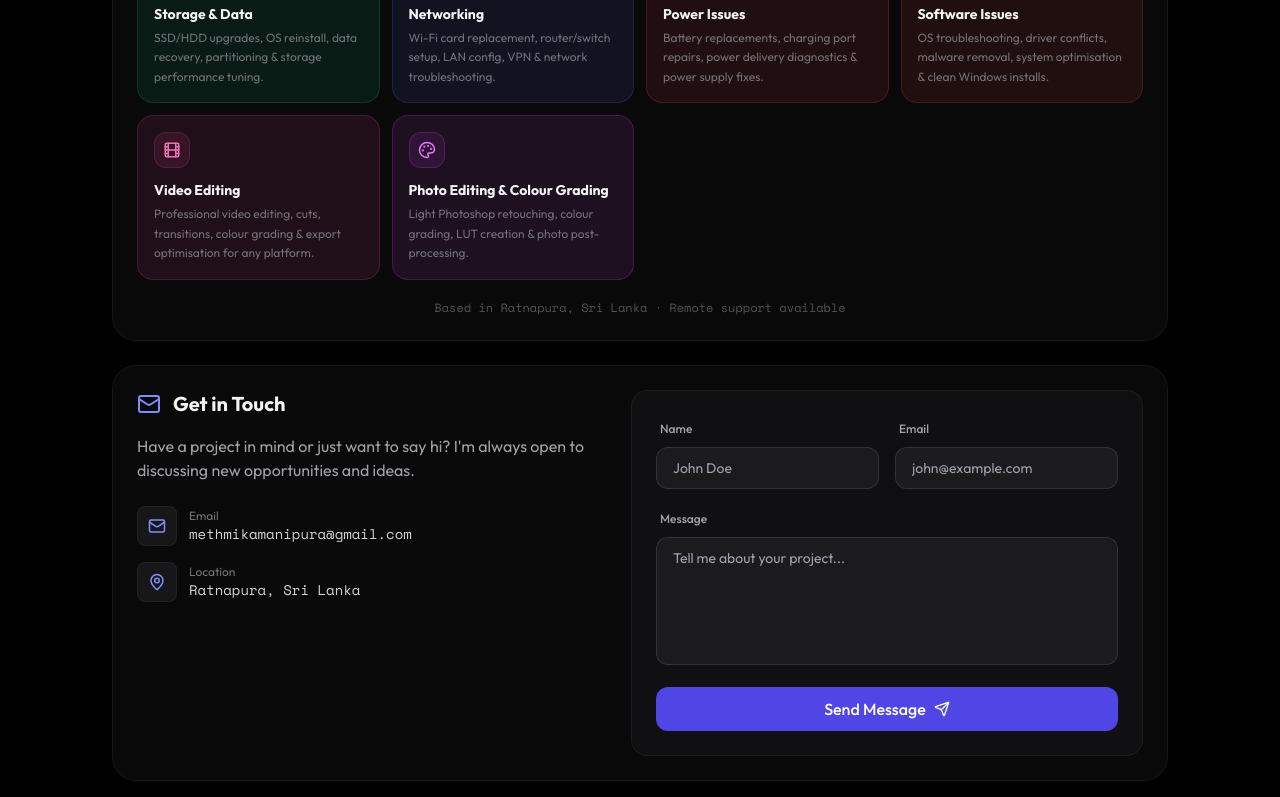
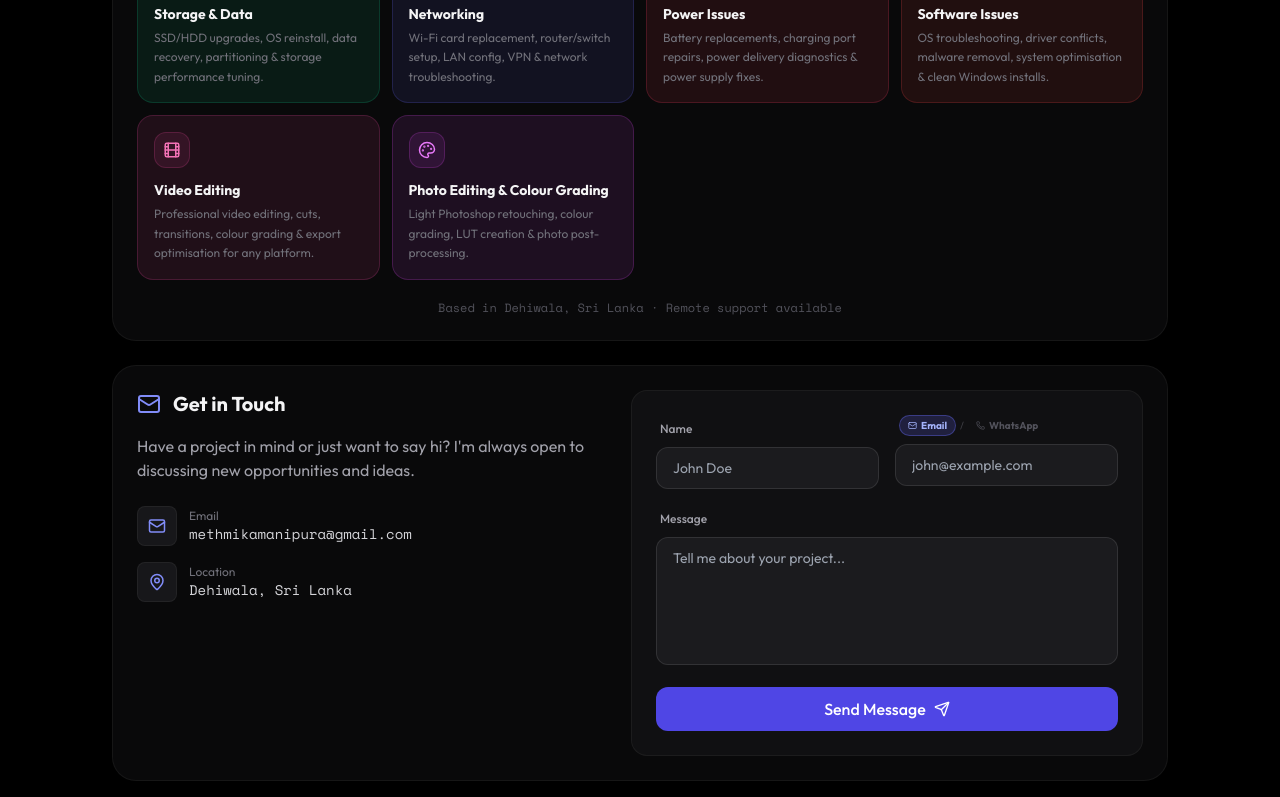
Before and after one commit to Soap612/profile, a React (Vite) app in the folder profile/: page / in a window 1280 px wide. Shown: the part 1167-1964 px from the top of the page. Built offline with nearby package versions, Linux system fonts and the light colour scheme; no server answers.

Commit message:
feat: add RepairServices component and integrate it with ContactForm into main application structure

```diff
--- a/profile/src/App.jsx
+++ b/profile/src/App.jsx
@@ -329,7 +329,7 @@ export default function App() {
                       <span className="animate-ping absolute inline-flex h-full w-full rounded-full bg-emerald-400 opacity-75"></span>
                       <span className="relative inline-flex rounded-full h-2 w-2 bg-emerald-500"></span>
                     </span>
-                    Ratnapura, Sri Lanka
+                    Dehiwala, Sri Lanka
                   </div>
                 </div>
                 <div className="p-3 rounded-xl bg-zinc-800/20 border border-white/5">
--- a/profile/src/components/ContactForm.jsx
+++ b/profile/src/components/ContactForm.jsx
@@ -1,8 +1,8 @@
 import React, { useState, useRef } from 'react';
-import { Mail, MapPin, Send, CheckCircle, AlertCircle, Loader } from 'lucide-react';
+import { Mail, MapPin, Send, CheckCircle, AlertCircle, Loader, Phone } from 'lucide-react';
 import emailjs from '@emailjs/browser';
 
-// ─── Replace these with your actual EmailJS credentials ───────────────────────
+// ─── EmailJS credentials ───────────────────────────────────────────────────────
 const EMAILJS_SERVICE_ID = 'service_rz6p3zv';
 const EMAILJS_TEMPLATE_ID = 'template_87fqoxd';
 const EMAILJS_PUBLIC_KEY = 'YYWImzuwWzD0rcxns';
@@ -11,6 +11,7 @@ const EMAILJS_PUBLIC_KEY = 'YYWImzuwWzD0rcxns';
 const ContactForm = ({ isComradeMode }) => {
     const formRef = useRef(null);
     const [status, setStatus] = useState('idle'); // 'idle' | 'sending' | 'success' | 'error'
+    const [contactType, setContactType] = useState('email'); // 'email' | 'whatsapp'
     const [formData, setFormData] = useState({ from_name: '', from_email: '', message: '' });
 
     const accent = isComradeMode ? 'text-yellow-400' : 'text-indigo-400';
@@ -34,8 +35,7 @@ const ContactForm = ({ isComradeMode }) => {
                 EMAILJS_PUBLIC_KEY
             );
             setStatus('success');
-            setFormData({ name: '', email: '', message: '' });
-            // Reset back to idle after 4 s
+            setFormData({ from_name: '', from_email: '', message: '' });
             setTimeout(() => setStatus('idle'), 4000);
         } catch (err) {
             console.error('EmailJS error:', err);
@@ -43,6 +43,8 @@ const ContactForm = ({ isComradeMode }) => {
             setTimeout(() => setStatus('idle'), 4000);
         }
     };
+
+    const isEmail = contactType === 'email';
 
     return (
         <div className="flex flex-col md:flex-row gap-8">
@@ -71,7 +73,7 @@ const ContactForm = ({ isComradeMode }) => {
                         </div>
                         <div>
                             <div className="text-xs text-zinc-500">Location</div>
-                            <div className="font-mono text-sm">Ratnapura, Sri Lanka</div>
+                            <div className="font-mono text-sm">Dehiwala, Sri Lanka</div>
                         </div>
                     </div>
                 </div>
@@ -94,6 +96,7 @@ const ContactForm = ({ isComradeMode }) => {
                 ) : (
                     <form ref={formRef} className="space-y-4" onSubmit={handleSubmit}>
                         <div className="grid grid-cols-2 gap-4">
+                            {/* Name */}
                             <div className="space-y-2">
                                 <label className="text-xs text-zinc-400 font-medium ml-1">Name</label>
                                 <input
@@ -106,9 +109,39 @@ const ContactForm = ({ isComradeMode }) => {
                                     placeholder="John Doe"
                                 />
                             </div>
+
+                            {/* Email / WhatsApp toggle field */}
                             <div className="space-y-2">
-                                <label className="text-xs text-zinc-400 font-medium ml-1">Email</label>
+                                {/* Toggle pills */}
+                                <div className="flex items-center gap-1 ml-1">
+                                    <button
+                                        type="button"
+                                        onClick={() => setContactType('email')}
+                                        className={`flex items-center gap-1 text-[10px] font-bold px-2 py-0.5 rounded-full transition-all ${
+                                            isEmail
+                                                ? 'bg-indigo-500/20 text-indigo-300 border border-indigo-500/40'
+                                                : 'text-zinc-600 hover:text-zinc-400'
+                                        }`}
+                                    >
+                                        <Mail size={9} /> Email
+                                    </button>
+                                    <span className="text-zinc-700 text-[10px]">/</span>
+                                    <button
+                                        type="button"
+                                        onClick={() => setContactType('whatsapp')}
+                                        className={`flex items-center gap-1 text-[10px] font-bold px-2 py-0.5 rounded-full transition-all ${
+                                            !isEmail
+                                                ? 'bg-emerald-500/20 text-emerald-300 border border-emerald-500/40'
+                                                : 'text-zinc-600 hover:text-zinc-400'
+                                        }`}
+                                    >
+                                        <Phone size={9} /> WhatsApp
+                                    </button>
+                                </div>
+
+                                {isEmail ? (
                                     <input
+                                        key="email-input"
                                         type="email"
                                         name="from_email"
                                         required
@@ -117,8 +150,24 @@ const ContactForm = ({ isComradeMode }) => {
                                         className={`w-full bg-zinc-800/50 border border-white/10 rounded-xl px-4 py-2.5 text-sm text-white focus:outline-none ${focusBorder} focus:bg-zinc-800 transition-all`}
                                         placeholder="john@example.com"
                                     />
+                                ) : (
+                                    <input
+                                        key="whatsapp-input"
+                                        type="tel"
+                                        name="from_email"
+                                        required
+                                        value={formData.from_email}
+                                        onChange={handleChange}
+                                        className="w-full bg-zinc-800/50 border border-white/10 rounded-xl px-4 py-2.5 text-sm text-white focus:outline-none focus:border-emerald-500/50 focus:bg-zinc-800 transition-all"
+                                        placeholder="+94 76 123 4567"
+                                    />
+                                )}
                             </div>
                         </div>
+
+                        {/* Hidden field to tell EmailJS which contact method was used */}
+                        <input type="hidden" name="contact_type" value={contactType === 'email' ? 'Email' : 'WhatsApp'} />
+
                         <div className="space-y-2">
                             <label className="text-xs text-zinc-400 font-medium ml-1">Message</label>
                             <textarea
@@ -130,6 +179,7 @@ const ContactForm = ({ isComradeMode }) => {
                                 placeholder="Tell me about your project..."
                             />
                         </div>
+
                         <button
                             type="submit"
                             disabled={status === 'sending'}
--- a/profile/src/components/RepairServices.jsx
+++ b/profile/src/components/RepairServices.jsx
@@ -153,7 +153,7 @@ const RepairServices = ({ isComradeMode }) => {
 
             {/* Footer note */}
             <p className="text-center text-zinc-600 text-xs mt-5 font-mono">
-                Based in Ratnapura, Sri Lanka · Remote support available
+                Based in Dehiwala, Sri Lanka · Remote support available
             </p>
         </div>
     );
```
Lines whose indentation alone changed are shown as unchanged.
